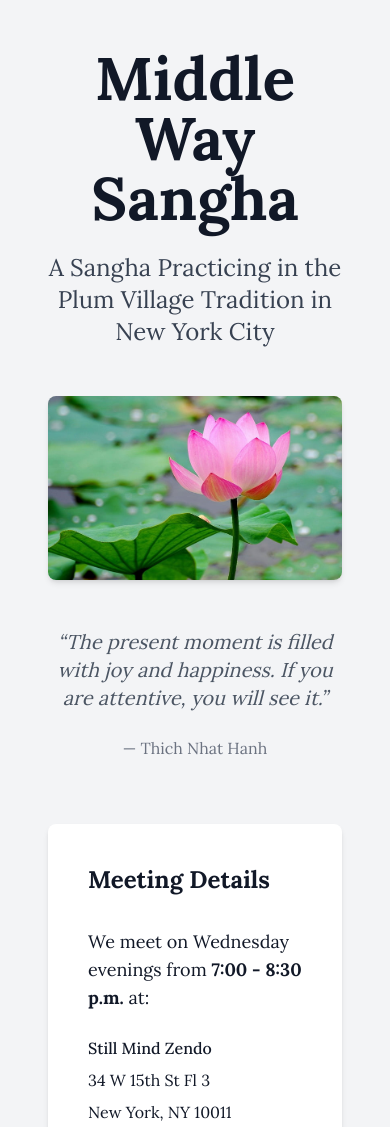
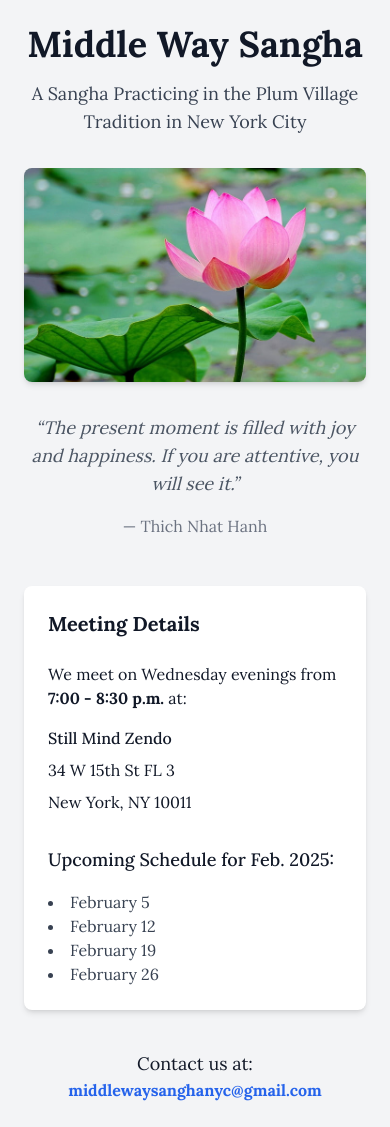
Before and after one commit to middlewaysanghanyc/middlewaysanghanyc.github.io, a plain HTML site: page index.html in a window 390 px wide. Shown: the top 1127 px of the page. Drawn offline with nearby package versions, Linux system fonts and the light colour scheme.

Commit message:
Update index.html

```diff
--- a/index.html
+++ b/index.html
@@ -1,6 +1,5 @@
 <!DOCTYPE html>
 <html lang="en">
-
 <head>
     <meta charset="UTF-8">
     <meta name="viewport" content="width=device-width, initial-scale=1.0">
@@ -8,46 +7,40 @@
     <script src="https://cdn.tailwindcss.com"></script>
     <link href="https://fonts.googleapis.com/css2?family=Lora:wght@400;500;700&display=swap" rel="stylesheet">
     <style>
-    body {
-      font-family: 'Lora', serif;
-    }
+        body { font-family: 'Lora', serif; }
     </style>
 </head>
-
 <body class="bg-gray-100 text-gray-900">
-  <div class="max-w-3xl mx-auto p-12">
-    <div class="text-center mb-12">
-      <h1 class="text-6xl font-bold">Middle Way Sangha</h1>
-      <h2 class="text-2xl text-gray-700 mt-6">A Sangha Practicing in the Plum Village Tradition in New York City</h2>
+    <div class="max-w-3xl mx-auto p-6 md:p-12">
+        <div class="text-center mb-8 md:mb-12">
+            <h1 class="text-4xl md:text-6xl font-bold">Middle Way Sangha</h1>
+            <h2 class="text-lg md:text-2xl text-gray-700 mt-4 md:mt-6">A Sangha Practicing in the Plum Village Tradition in New York City</h2>
         </div>
-    <div class="mt-12 text-center">
+        <div class="mt-8 md:mt-12 text-center">
             <img src="lotus.jpg" alt="Lotus Flower" class="w-full h-auto rounded-lg shadow-md">
         </div>
-    <div class="mt-12 text-center">
-      <blockquote class="italic text-xl text-gray-600">“The present moment is filled with joy and happiness. If you are
-        attentive, you will see it.”</blockquote>
-      <p class="mt-6 text-gray-500">— Thich Nhat Hanh</p>
+        <div class="mt-8 md:mt-12 text-center">
+            <blockquote class="italic text-lg md:text-xl text-gray-600">“The present moment is filled with joy and happiness. If you are attentive, you will see it.”</blockquote>
+            <p class="mt-4 md:mt-6 text-gray-500">— Thich Nhat Hanh</p>
         </div>
-    <div class="mt-16 bg-white p-10 rounded-lg shadow-md">
-      <h3 class="text-2xl font-semibold">Meeting Details</h3>
-      <p class="mt-8 text-lg">We meet on Wednesday evenings from <strong>7:00 - 8:30 p.m.</strong> at:</p>
-      <p class="mt-6 font-medium">Still Mind Zendo</p>
-      <p class="mt-2">34 W 15th St Fl 3</p>
+        <div class="mt-12 bg-white p-6 md:p-10 rounded-lg shadow-md">
+            <h3 class="text-xl md:text-2xl font-semibold">Meeting Details</h3>
+            <p class="mt-6 md:mt-8 text-base md:text-lg">We meet on Wednesday evenings from <strong>7:00 - 8:30 p.m.</strong> at:</p>
+            <p class="mt-4 md:mt-6 font-medium">Still Mind Zendo</p>
+            <p class="mt-2">34 W 15th St FL 3</p>
             <p class="mt-2">New York, NY 10011</p>
-      <h4 class="mt-10 text-xl font-medium">Upcoming Schedule for Feb. 2025:</h4>
-      <ul class="mt-6 list-disc list-inside text-gray-700">
+            <h4 class="mt-8 md:mt-10 text-lg md:text-xl font-medium">Upcoming Schedule for Feb. 2025:</h4>
+            <ul class="mt-4 md:mt-6 list-disc list-inside text-gray-700">
                 <li>February 5</li>
                 <li>February 12</li>
                 <li>February 19</li>
                 <li>February 26</li>
             </ul>
         </div>
-    <div class="mt-12 text-center">
-      <p class="text-xl">Contact us at:</p>
-      <p class="text-blue-600 font-semibold text-lg"><a
-          href="mailto:middlewaysanghanyc@gmail.com">middlewaysanghanyc@gmail.com</a></p>
+        <div class="mt-10 md:mt-12 text-center">
+            <p class="text-lg md:text-xl">Contact us at:</p>
+            <p class="text-blue-600 font-semibold text-base md:text-lg"><a href="mailto:middlewaysanghanyc@gmail.com">middlewaysanghanyc@gmail.com</a></p>
         </div>
     </div>
 </body>
-
 </html>
```
Lines whose indentation alone changed are shown as unchanged.
